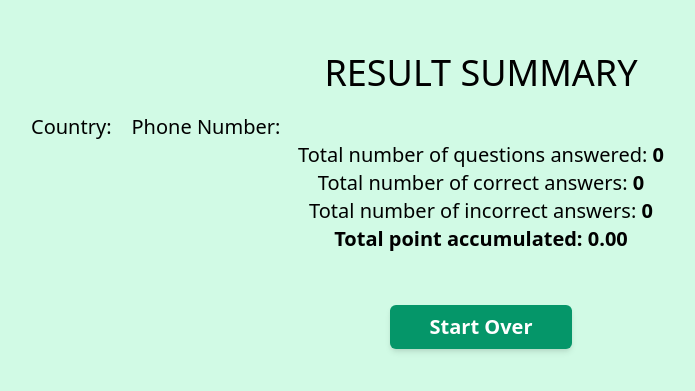
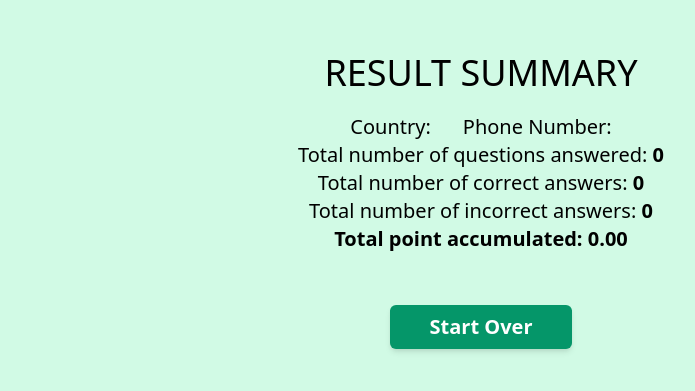
Before and after one commit to ayomideEnoch/q-a-app, a Vue app: page /summary in a window 1280 px wide. Shown: the part 199-590 px from the top of the page, without its empty margins (159-854 px from the left). Built offline with nearby package versions, Linux system fonts and the light colour scheme; what vuesax would draw is missing.

Commit message:
Iteration on Summary

```diff
--- a/src/views/Page2.vue
+++ b/src/views/Page2.vue
@@ -5,7 +5,7 @@
       <i class="animate-spin fad fa-spinner"></i>
     </div>
     <div v-if="!loading">
-      <div class="lg:flex block justify-between text-lg mb-5">
+      <div class="text-center lg:flex justify-between text-lg mb-5">
         <p class="">You have {{ questions.length }} Total Questions.</p>
         <p>Time Remaining: {{ timerCounter }} seconds</p>
       </div>
--- a/src/views/Page3.vue
+++ b/src/views/Page3.vue
@@ -2,11 +2,11 @@
   <div class="lg:w-3/4 w-full">
     <div class="text-center text-xl">
       <p class="text-4xl mb-5">RESULT SUMMARY</p>
-      <div class="lg:flex block">
+      <div class="lg:flex justify-center text-center">
         <p>
           Country: <b>{{ candidateDetails.country }} </b>
         </p>
-        <p class="lg:pl-5 pl-0">
+        <p class="lg:pl-8 pl-0">
           Phone Number: <b>{{ candidateDetails.phoneNo }}</b>
         </p>
       </div>
```
